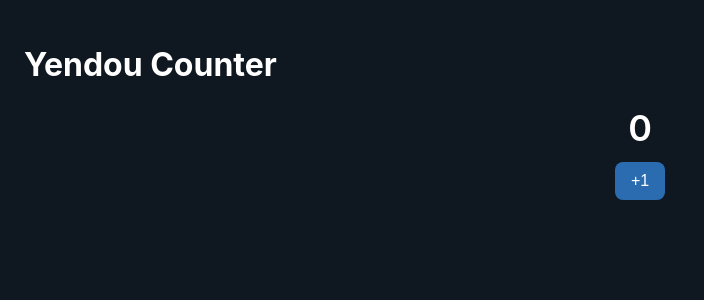
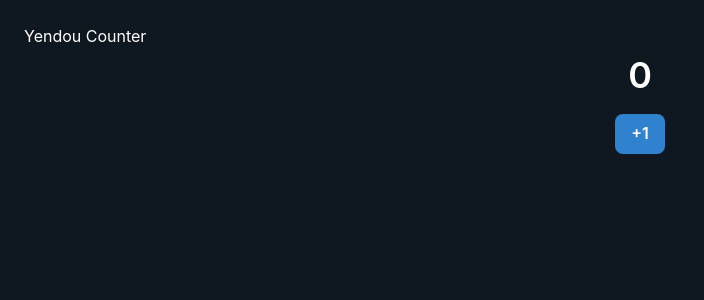
Before and after one commit to tejas0709/Yendou_take_home, a React (Vite) app: page / in a window 1280 px wide. Shown: the top 300 px of the page, without its empty margins (0-704 px from the left). Built offline with nearby package versions, Linux system fonts and the light colour scheme.

Commit message:
feat(ui): integrate Chakra UI and show toast on increment

```diff
--- a/src/components/Counter.tsx
+++ b/src/components/Counter.tsx
@@ -1,39 +1,33 @@
 import React from 'react'
 import useCounter from '../hooks/useCounter'
+import { Button, Box, Text, useToast } from '@chakra-ui/react'
 
 export default function Counter() {
   const { count, increment } = useCounter()
+  const toast = useToast()
+
+  const handleClick = () => {
+    const next = count + 1
+    increment()
+    toast({
+      title: 'Counter updated',
+      description: `${next}`,
+      status: 'success',
+      duration: 3000,
+      isClosable: true,
+      position: 'top-right'
+    })
+  }
 
   return (
-    <div style={{ display: 'flex', flexDirection: 'column', alignItems: 'center', gap: 12 }}>
-      <div
-        style={{
-          fontSize: 36,
-          fontWeight: 600,
-          color: '#FFFFFF',
-          minWidth: 80,
-          textAlign: 'center'
-        }}
-        aria-live="polite"
-      >
+    <Box display="flex" flexDirection="column" alignItems="center" gap={3}>
+      <Text fontSize="4xl" fontWeight={600} color="white" minW="80px" textAlign="center" aria-live="polite">
         {count}
-      </div>
+      </Text>
 
-      <button
-        onClick={increment}
-        style={{
-          appearance: 'none',
-          border: 'none',
-          background: '#2B6CB0',
-          color: 'white',
-          padding: '10px 16px',
-          borderRadius: 8,
-          fontSize: 16,
-          cursor: 'pointer'
-        }}
-      >
+      <Button onClick={handleClick} colorScheme="blue" borderRadius="8">
         +1
-      </button>
-    </div>
+      </Button>
+    </Box>
   )
 }
--- a/src/main.tsx
+++ b/src/main.tsx
@@ -3,11 +3,16 @@ import { createRoot } from 'react-dom/client'
 import App from './App'
 import './index.css'
 import { CounterProvider } from './context/CounterContext'
+import { ChakraProvider, extendTheme } from '@chakra-ui/react'
+
+const theme = extendTheme({})
 
 createRoot(document.getElementById('root')!).render(
   <React.StrictMode>
-    <CounterProvider>
-      <App />
-    </CounterProvider>
+    <ChakraProvider theme={theme}>
+      <CounterProvider>
+        <App />
+      </CounterProvider>
+    </ChakraProvider>
   </React.StrictMode>
 )
```
